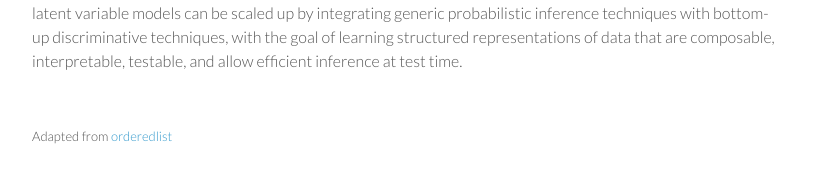
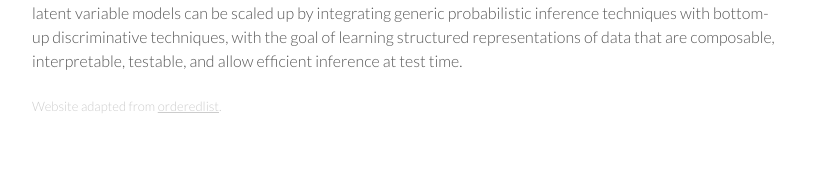
Before and after one commit to blackboxworkshop/blackboxworkshop.github.io, a Jekyll site: the page built from index.md, in a window 1280 px wide. Shown: the part 683-866 px from the top of the page, without its empty margins (233-1046 px from the left). Built offline with Jekyll 4.4.1, drawn with Linux system fonts in a browser that asks for light colours; Markdown is read by kramdown in place of the engine named in the settings.

Commit message:
Minor changes to style.

```diff
--- a/_layouts/default.html
+++ b/_layouts/default.html
@@ -21,7 +21,7 @@
       {{ content }}
       </section>
       <footer>
-        <p><small>Adapted from <a href="https://github.com/orderedlist">orderedlist</a></small></p>
+        <p><small>Website adapted from <a href="https://github.com/orderedlist">orderedlist</a>.</small></p>
       </footer>
     </div>
     <script src="/javascripts/scale.fix.js"></script>
--- a/stylesheets/styles.css
+++ b/stylesheets/styles.css
@@ -217,10 +217,10 @@ header ul a:hover {
   text-decoration: underline;
 }
 
-header ul a:active {
+/*header ul a:active {
   color: #000;
   font-weight: 700;
-}
+}*/
 
 .logo {
   float: right;
@@ -249,11 +249,20 @@ hr {
   margin:0 0 20px;
 }
 
-footer {
+/*footer {
   width:270px;
   float:left;
   position:fixed;
   bottom:50px;
+}*/
+
+footer {
+  color: #ccc;
+}
+
+footer a, footer a:hover {
+  color: #ccc;
+  text-decoration: underline;
 }
 
 /*
```
